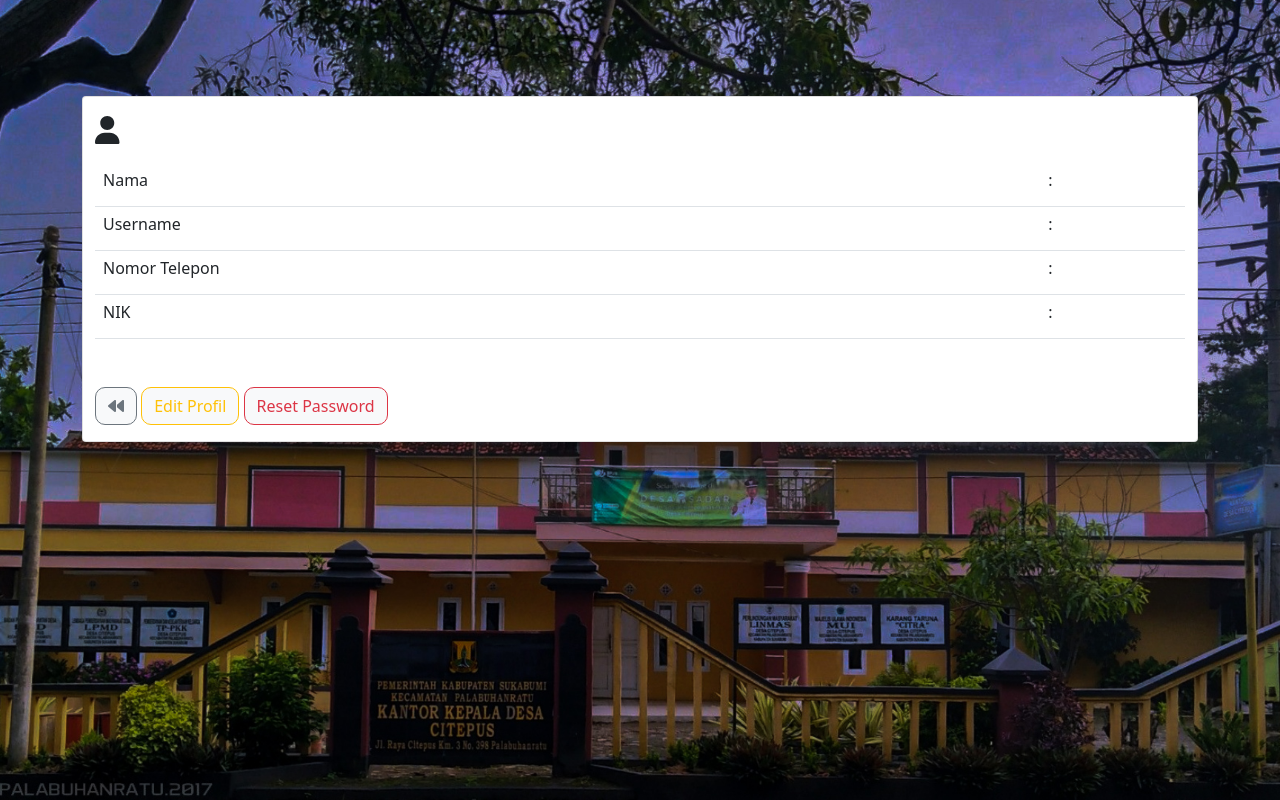
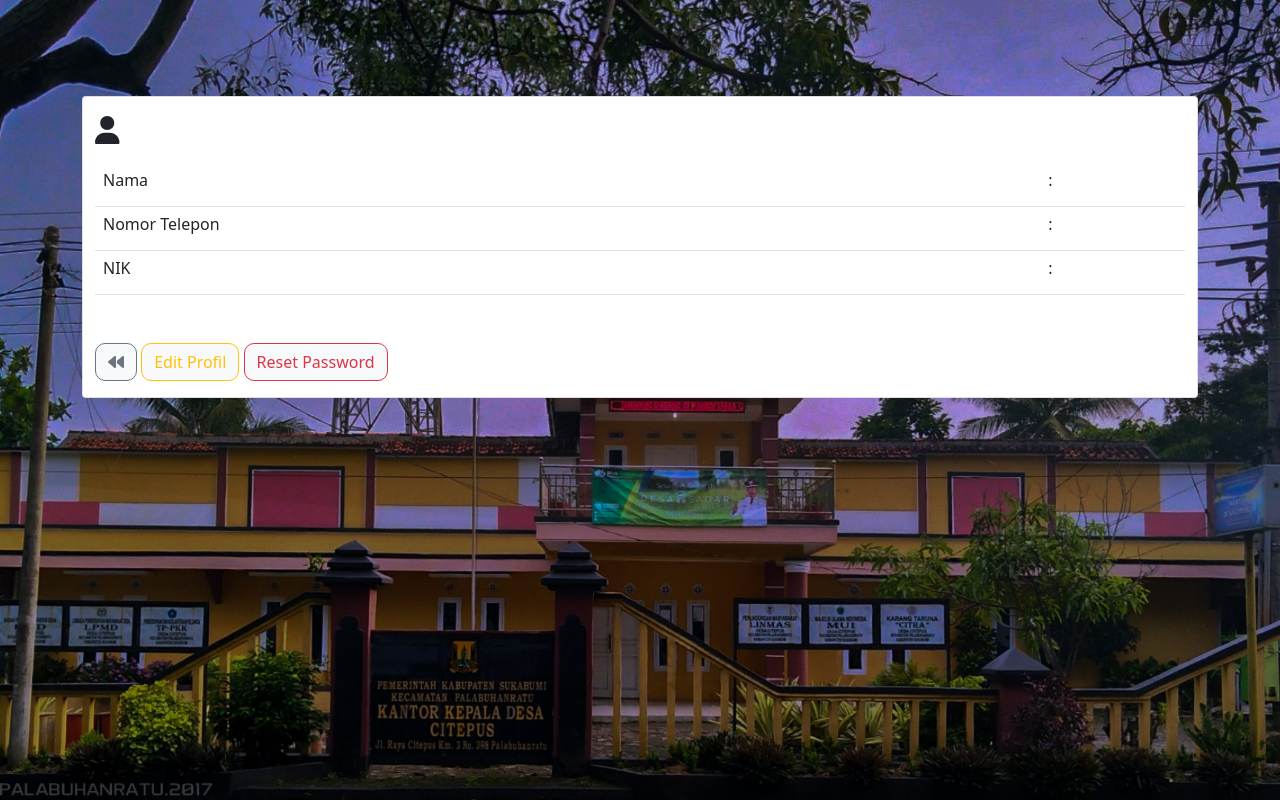
Before and after one commit to baguspradita/LaporinAja, a CodeIgniter app: page /bagus_pengaduan/index.php/c_bagususer/profil in a window 1280 px wide. Run offline with CodeIgniter, Linux system fonts and the light colour scheme; data that the repository does not hold is empty; some libraries are stand-ins or nearby versions.

Commit message:
Update V_bagusProfil.php

```diff
--- a/application/views/V_bagusProfil.php
+++ b/application/views/V_bagusProfil.php
@@ -13,14 +13,6 @@
                 </td>
                 <td>
                     <h6> : <?= $user['nama'] ?></h6>
-                </td>
-            </tr>
-            <tr>
-                <td>
-                    <h6>Username</h6>
-                </td>
-                <td>
-                    <h6> : <?= $user['username'] ?></h6>
                 </td>
             </tr>
             <tr>
@@ -61,16 +53,10 @@
                         <div class="modal-body">
                             <form method="post" action="<?= base_url('C_bagusUser/editProfil') ?>">
                                 <div class="row">
-                                    <div class="col-md-6">
+                                    <div class="col-md-12">
                                         <div class="mb-3">
                                             <label for="exampleInputEmail1" class="form-label">Nama</label>
                                             <input type="text" class="form-control" id="nama" name="nama" value="<?= $user['nama'] ?>">
-                                        </div>
-                                    </div>
-                                    <div class="col-md-6">
-                                        <div class="mb-3">
-                                            <label for="exampleInputPassword1" class="form-label">Username</label>
-                                            <input type="text" class="form-control" id="username" name="username" value="<?= $user['username'] ?>">
                                         </div>
                                     </div>
                                 </div>
```
